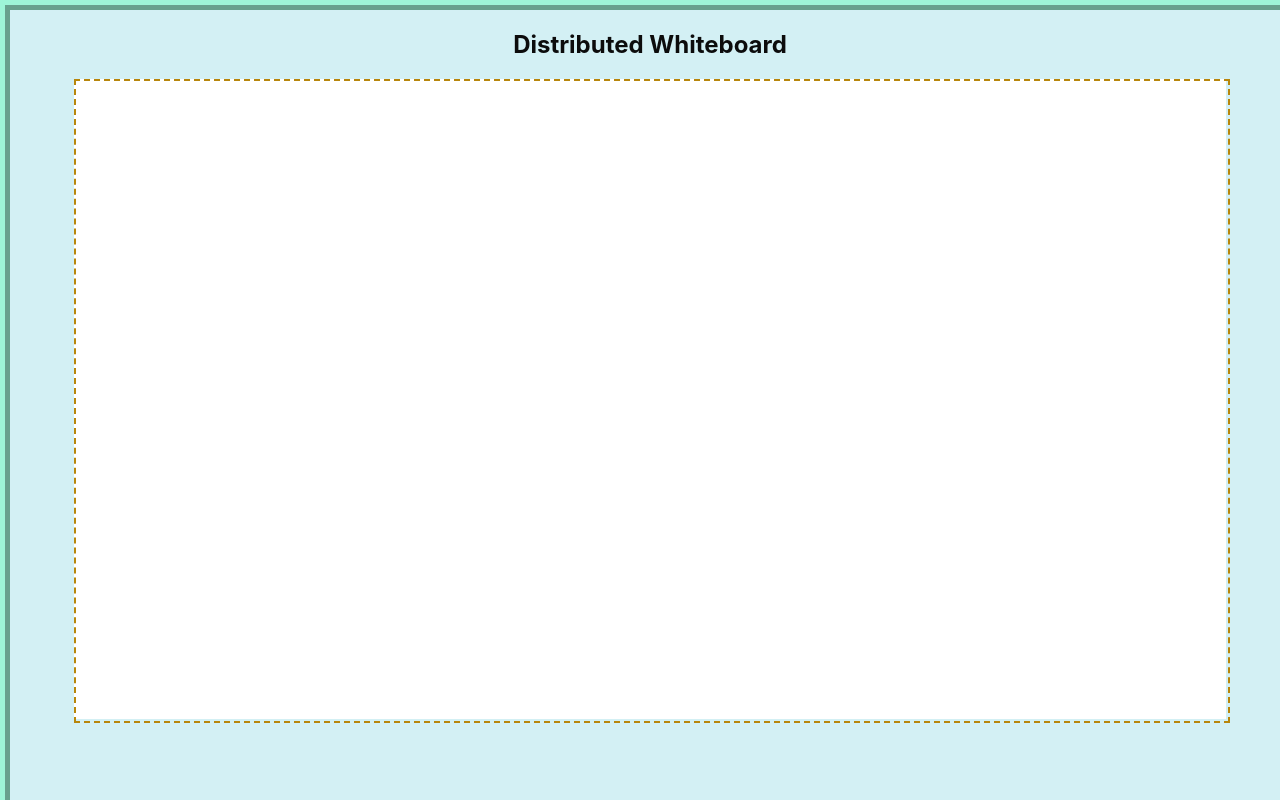
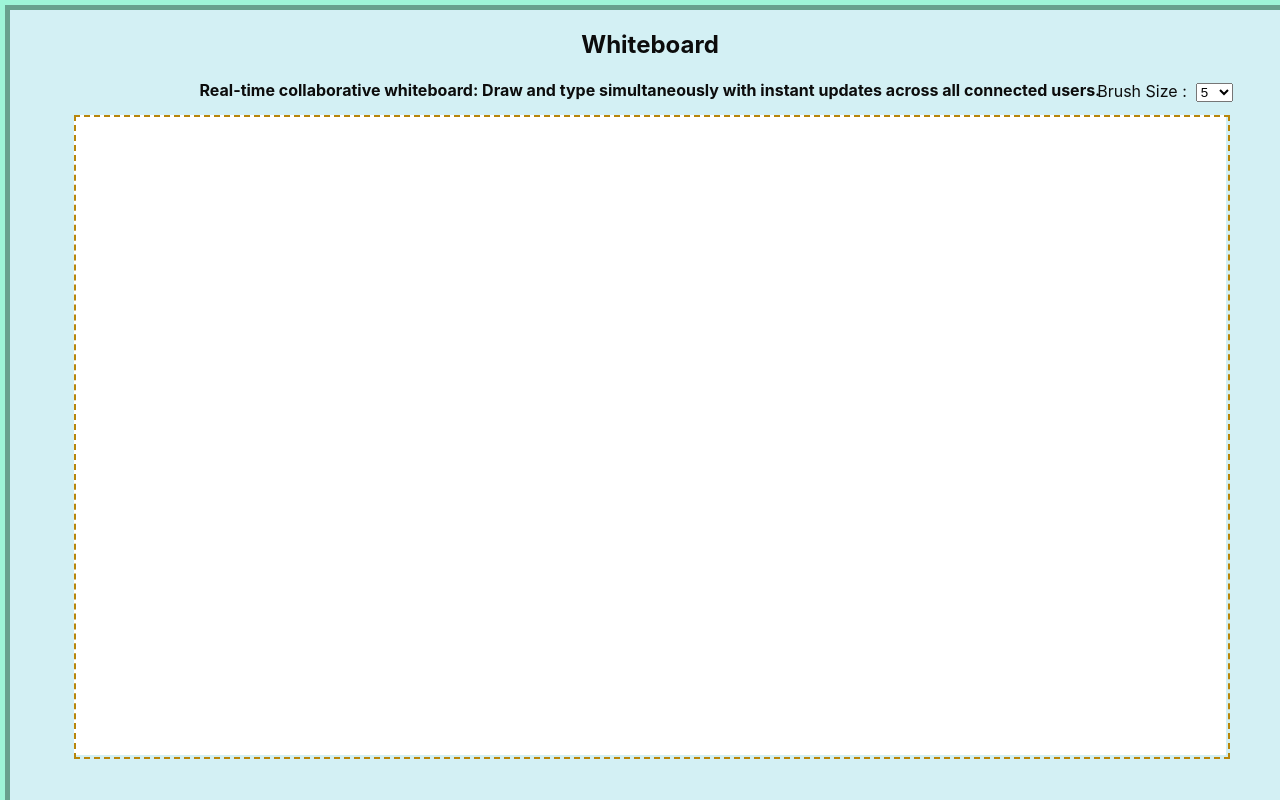
Before and after one commit to vamsikrishnas21/board, a React (Create React App) app in the folder interface/whiteboard/: page / in a window 1280 px wide. Built offline with nearby package versions, Linux system fonts and the light colour scheme.

Commit message:
Update Layout.jsx

```diff
--- a/interface/whiteboard/src/components/layout/Layout.jsx
+++ b/interface/whiteboard/src/components/layout/Layout.jsx
@@ -27,9 +27,29 @@ class Layout extends React.Component{
     render() {
         return (
             <div className="layout">
-               <center><h2>Distributed Whiteboard</h2></center>
+               <center><h2>Whiteboard</h2></center>
+               <center><h4>Real-time collaborative whiteboard: Draw and type simultaneously with instant updates across all connected users.</h4></center>
+                <div className="tools-section">
+                    <div className="brushsize-container">
+                        Brush Size : &nbsp;
+                        <select value={this.state.size} onChange={this.changeSize.bind(this)}>
+                           <option>1</option>
+                           <option>5</option>
+                           <option>10</option>
+                           <option>15</option>
+                           <option>20</option>
+                           <option>25</option>
+                           <option>30</option>
+                           <option>35</option>
+                           <option>40</option>
+                           <option>45</option>
+                           <option>50</option>
+                           <option>55</option>
 
+                        </select>
+                    </div>
 
+                </div>
 
                 <div className="whiteboard-layout">
 
```
